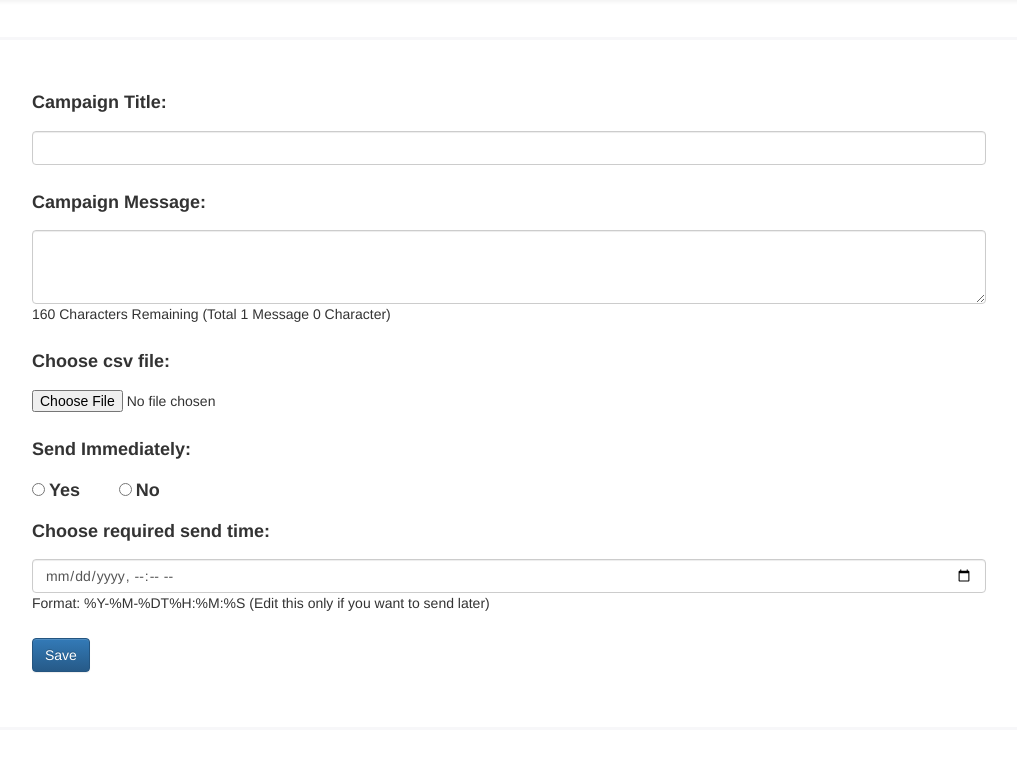
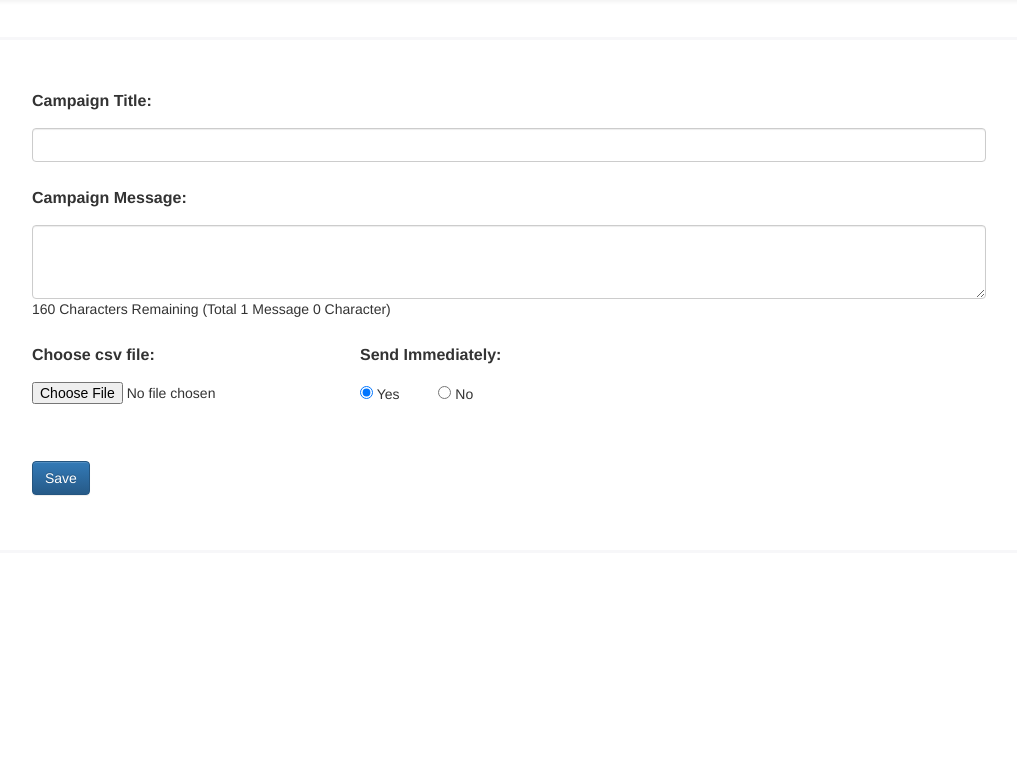
Before and after one commit to Kiran995/campaign_yipl, a Flask app: page /add in a window 1280 px wide. Shown: the part 53-833 px from the top of the page, without its empty margins (131-1148 px from the left). After the commit the page ends 549 px from the top, so only its background shows below. Run offline with Flask 2, Linux system fonts and the light colour scheme; some libraries are stand-ins or nearby versions.

Commit message:
Design edited

```diff
--- a/app.py
+++ b/app.py
@@ -61,6 +61,7 @@ class Contact(db.Model):
         return '<Contact %r %r>' %(self.number, self.campaign_id)
 
 @app.route('/')
+@app.route('/index')
 def index():
     print(db)
     if not session.get('logged_in'):
@@ -76,7 +77,7 @@ def login():
         session['logged_in'] = True
         campaigns = Campaign.query.all()
         print(campaigns)
-        return render_template('campaign.html', campaigns=campaigns)
+        return redirect(url_for('index', campaigns=campaigns))
     else:
         flash('wrong password!')
         return index()
@@ -134,7 +135,7 @@ def added():
 
     db.session.commit()
     campaigns = Campaign.query.all()
-    return render_template('campaign.html', campaigns=campaigns)
+    return redirect(url_for('index', campaigns=campaigns))
 
 @app.route('/getContacts', methods=['POST', 'GET'])
 def getContacts():
--- a/static/custom.css
+++ /dev/null
@@ -1,32 +0,0 @@
-body {
-    font-family: 'open sans', sans-serif;
-}
-
-.main{
-    margin-top: 90px;
-    margin-left: 110px;
-    margin-right: 110px;
-    border: solid #f7f7f9;
-    padding: 50px;
-    padding-top: 40px;
-    padding-bottom: 40px;
-    margin-bottom: 50px;
-}
-
-label{
-    font-size: 18px;
-}
-.hidden-form{
-    visibility:hidden;
-}
-.show-form{
-    visibility: visible !important;
-}
-
-.form-group{
-    padding-top: 10px;
-}
-
-.form-check-inline{
-    padding-top: 10px;
-}
--- a/static/custom.js
+++ b/static/custom.js
@@ -1,3 +1,13 @@
+function hide() {
+        var div_ref = document.getElementById("id_textbox_1");
+        div_ref.style.visibility = "hidden";
+    }
+
+    function show() {
+        var div_ref = document.getElementById("id_textbox_1");
+        div_ref.style.visibility = "visible";
+    }
+
 $(document).ready(function() {
 
     // $('#yes').click(function(){
@@ -6,10 +16,7 @@ $(document).ready(function() {
     //     console.log(time);
     //     console.log('yes');
     // });
-    $('.form-check-input').click(function(e) {
-        $(this).next().toggleClass('show-form');
 
-    });
 
     $('#save').click(function(e) {
         e.preventDefault();
--- a/static/style.css
+++ b/static/style.css
@@ -1,9 +1,5 @@
 body {
-    font-family: 'open sans';
-}
-
-p{
-    font-size: 18px;
+    font-family: 'open sans', SansSerif;
 }
 
 .camp{
@@ -23,30 +19,51 @@ p{
     margin-bottom: 50px;
 }
 
-table {
-    font-family: "open sans", sans-serif;
-    border-collapse: collapse;
-    width: 100%;
-}
-
-td, th {
-    border: 1px solid #dddddd;
-    text-align: left;
-    padding: 8px;
-    font-size: 16px;
-}
-
-#message {
-    height: 80px;
-    width: 250px;
-}
-
 .inside-container{
     text-align: center;
     margin: 150px;
     margin-left: 350px;
     margin-right: 350px;
     padding: 30px;
-    border: 1px solid black;
+    border: solid #f7f7f9;
 
 }
+
+.main-contact{
+    margin-top: 90px;
+    margin-left: 110px;
+    margin-right: 110px;
+    border: solid #f7f7f9;
+    padding: 50px;
+    padding-top: 20px;
+    padding-bottom: 40px;
+    margin-bottom: 50px;
+}
+
+.main-camp{
+    margin-top: 90px;
+    margin-left: 110px;
+    margin-right: 110px;
+    border: solid #f7f7f9;
+    padding: 50px;
+    padding-top: 40px;
+    padding-bottom: 40px;
+    margin-bottom: 50px;
+}
+
+.main-camp p{
+    font-size: 16px;
+}
+
+.form-group{
+    padding-top: 10px;
+}
+
+.form-check-inline{
+    padding-top: 10px;
+}
+
+
+.text-inline .form-group{
+    padding-right: 100px;
+}
--- a/templates/add_campaign.html
+++ b/templates/add_campaign.html
@@ -4,7 +4,7 @@
         <meta charset="utf-8">
         <meta http-equiv="X-UA-Compatible" content="IE=edge">
         <meta name="viewport" content="width=device-width, initial-scale=1">
-        <link rel="stylesheet" type="text/css" href="./static/custom.css">
+        <link rel="stylesheet" type="text/css" href="./static/style.css">
         <title> Add Campaign</title>
         <!-- Latest compiled and minified CSS -->
         <link rel="stylesheet" href="https://maxcdn.bootstrapcdn.com/bootstrap/3.3.7/css/bootstrap.min.css" integrity="sha384-BVYiiSIFeK1dGmJRAkycuHAHRg32OmUcww7on3RYdg4Va+PmSTsz/K68vbdEjh4u" crossorigin="anonymous">
@@ -39,7 +39,7 @@
         {% if error %}
         <p><strong> Error: </strong> {{error}}</p>
         {% endif %}
-        <div class="main">
+        <div class="main-camp">
             <form id="add-campaign-form" action='added' method='POST' enctype='multipart/form-data'>
                 <input type="hidden" name="campaign_id" value="{{id}}">
                 <div class="form-group">
@@ -52,21 +52,31 @@
                     <span id="remaining">160</span>&nbsp;Character<span class="cplural">s</span> Remaining
                     (Total&nbsp;<span id="messages">1</span>&nbsp;Message<span class="mplural">s</span>&nbsp;<span id="total">0</span>&nbsp;Character<span class="tplural">s</span>)
                 </div>
+                    <div class="row">
+                        <div class="col-md-4">
                             <div class="form-group">
                                 <p><label>Choose csv file:</label></p>
                                 <input type='file' class="form-control-file" name='file' id="file"/>
                             </div>
+                        </div>
+                        <div class="col-md-4">
                             <div class="form-check form-check-inline">
                                 <p><label>Send Immediately:</label></p>
-                    <input type="radio" class="form-check-input" id='yes' name="schedule">
-                    <label for="yes">Yes</label>&nbsp;&nbsp;&nbsp;&nbsp;&nbsp;&nbsp;&nbsp;&nbsp;&nbsp;
-                    <input type="radio" class="form-check-input" id="no" name="schedule">
-                    <label for="no">No</label>
+                                <input type="radio" class="form-check-input" id='yes' onclick="hide();" name="schedule" checked="checked">
+                                Yes&nbsp;&nbsp;&nbsp;&nbsp;&nbsp;&nbsp;&nbsp;&nbsp;&nbsp;
+                                <input type="radio" class="form-check-input" id="no" onclick="show();" name="schedule">
+                                No
                             </div>
-                <div class="form-group">
-                    <p><label>Choose required send time:</b></label></p>
+                        </div>
+                        <div class="col-md-4">
+                            <div class="hidebox">
+                                <div class="form-group" id='id_textbox_1' style="visibility:hidden;">
+                                    <p><label>Set required send time:</b></label></p>
                                     <input type="datetime-local" class="form-control" id="time" value="Now">
-                    <span>Format: %Y-%M-%DT%H:%M:%S (Edit this only if you want to send later)</span>
+                                    <span>Format: %Y-%M-%DT%H:%M:%S</span>
+                                </div>
+                            </div>
+                        </div>
                     </div>
                 <input type="hidden" name="data" id="hidden">
                 <div class="form-group">
--- a/templates/campaign.html
+++ b/templates/campaign.html
@@ -29,7 +29,7 @@
                     <ul class="nav navbar-nav navbar-right">
                         <li><a href='/logout'><span class="glyphicon glyphicon-user"></span>&nbspLogout</a></li>
                     </ul>
-                </div><!--/.nav-collapse -->
+                </div>
             </div>
         </nav>
         <div class="main">
--- a/templates/login.html
+++ b/templates/login.html
@@ -35,7 +35,7 @@
                     <div class = 'row'>
                         <p><label><b>Password:&nbsp&nbsp&nbsp&nbsp</b></label><input type="password" name="password" required></p>
                     </div>
-                        <p><button type="submit">Login</button></p>
+                        <p><button class="btn btn-primary" type="submit">Login</button></p>
                 </div>
             </form>
         </div>
```
Also changed, not shown: static/custom_number.css (deleted, +0 -23 lines), templates/contact_details.html (+8 -8 lines). Lines whose indentation alone changed are shown as unchanged.
